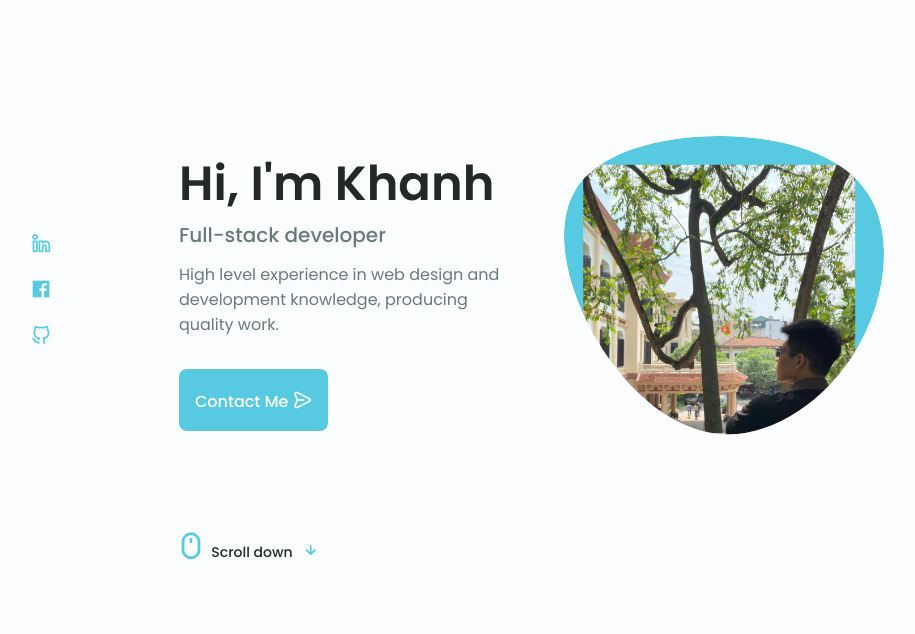
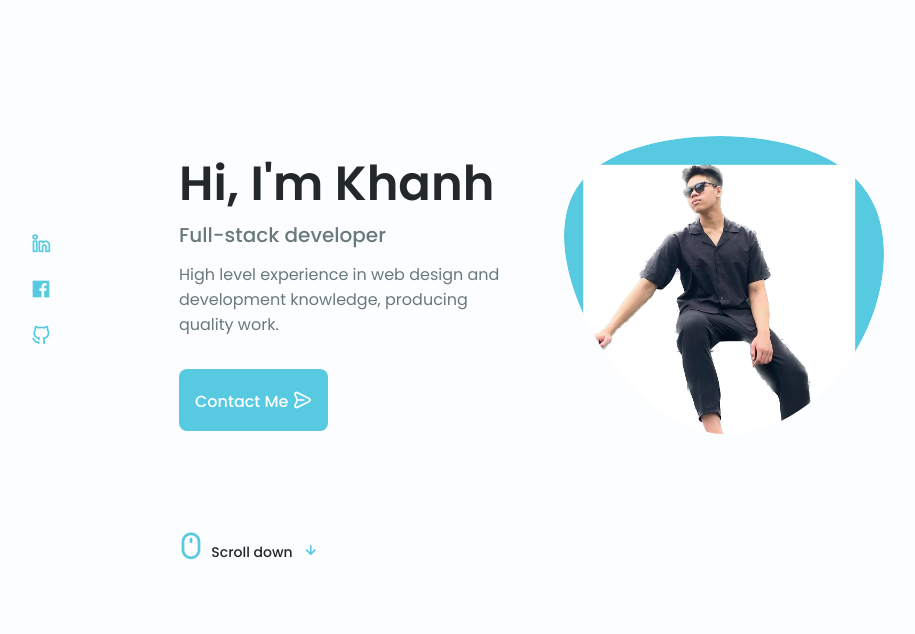
Before and after one commit to hkhanhdev/my-portfolio-website, a Flask app: page / in a window 1280 px wide. Shown: the part 48-682 px from the top of the page, without its empty margins (129-1044 px from the left). Run offline with Flask 3, Linux system fonts and the light colour scheme.

Commit message:
Reorganize file

```diff
--- a/templates/index.html
+++ b/templates/index.html
@@ -8,10 +8,10 @@
         <link rel="stylesheet" href="https://unicons.iconscout.com/release/v4.0.8/css/line.css">
 
         <!--==================== SWIPER CSS ====================-->
-        <link rel="stylesheet" href="../static/assets/css/swiper-bundle.min.css">
+        <link rel="stylesheet" href="static/assets/css/swiper-bundle.min.css">
 
         <!--==================== CSS ====================-->
-        <link rel="stylesheet" href="../static/assets/css/styles.css">
+        <link rel="stylesheet" href="static/assets/css/styles.css">
 
         <title>Ha Khanh Portfolio Website</title>
     </head>
@@ -95,7 +95,7 @@
         165.547 130.807 187.559 100.226 186.353C69.6454 185.297 41.0228 161.023 21.7403
         129.362C2.45775 97.8511 -7.48481 59.1033 6.67581 34.5279C20.9871 10.1032 59.7028
         -0.149132 97.9666 0.00163737C136.23 0.303176 174.193 10.857 190.312 36.4879Z"/>
-                                    <image class="home__blob-img" x='12' y='18 'href="../static/assets/img/img_2.jpg"/>
+                                    <image class="home__blob-img" x='12' y='18 'href="../static/assets/img/img_4.jpg"/>
                                 </g>
                             </svg>
 
```
Also changed, not shown: templates/static/assets/css/styles.css (renamed from static/assets/css/styles.css), templates/static/assets/css/swiper-bundle.min.css (renamed from static/assets/css/swiper-bundle.min.css), templates/static/assets/img/blob.svg (renamed from static/assets/img/blob.svg), templates/static/assets/img/img_2.jpg (renamed from static/assets/img/img_2.jpg), templates/static/assets/img/img_3.jpg (added), templates/static/assets/img/img_4.jpg (added), templates/static/assets/img/portfolio1.jpg (renamed from static/assets/img/portfolio1.jpg), templates/static/assets/img/portfolio2.jpg (renamed from static/assets/img/portfolio2.jpg), templates/static/assets/img/portfolio3.jpg (renamed from static/assets/img/portfolio3.jpg), templates/static/assets/js/main.js (renamed from static/assets/js/main.js), templates/static/assets/js/swiper-bundle.min.js (renamed from static/assets/js/swiper-bundle.min.js), 2 other files.
